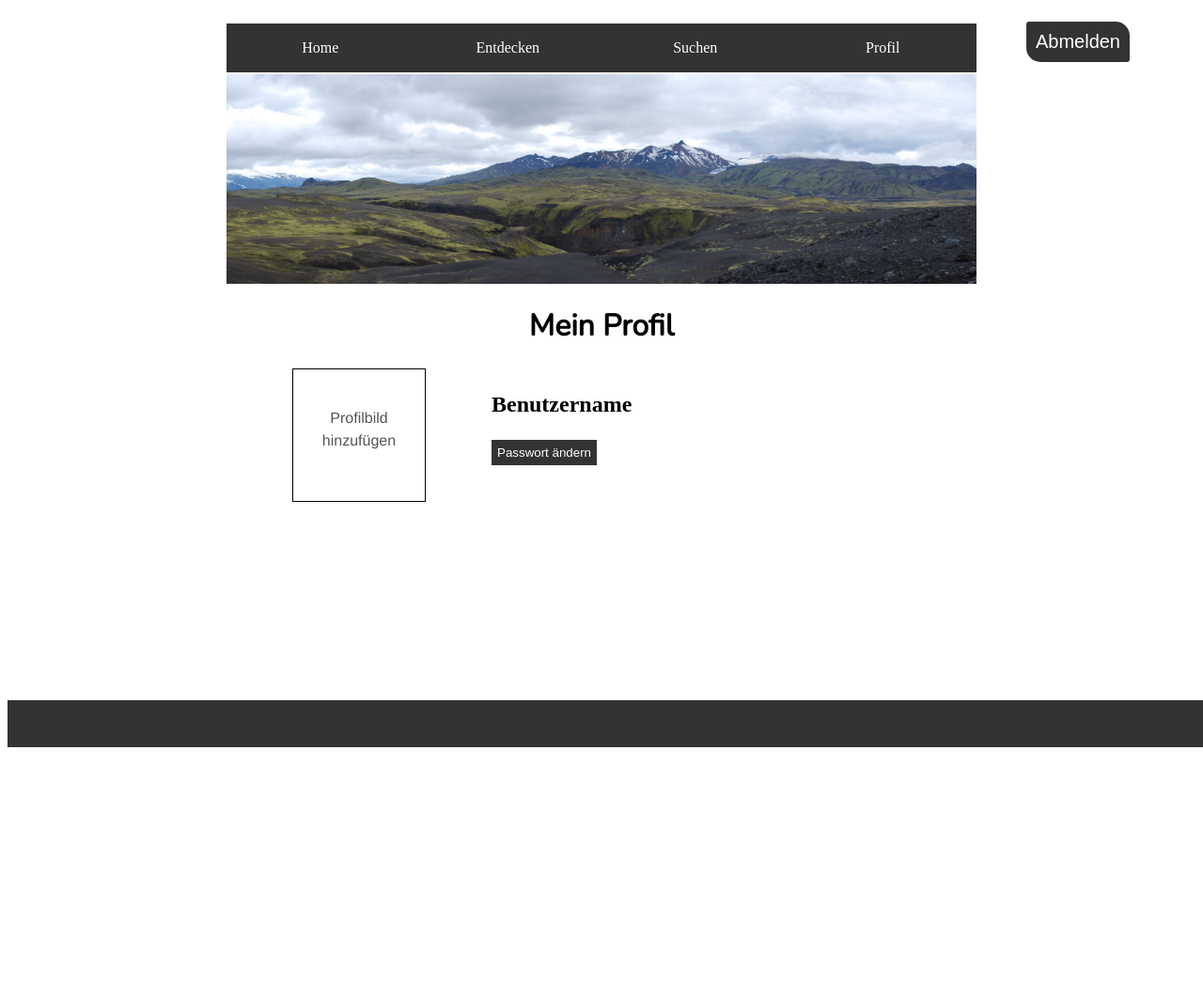
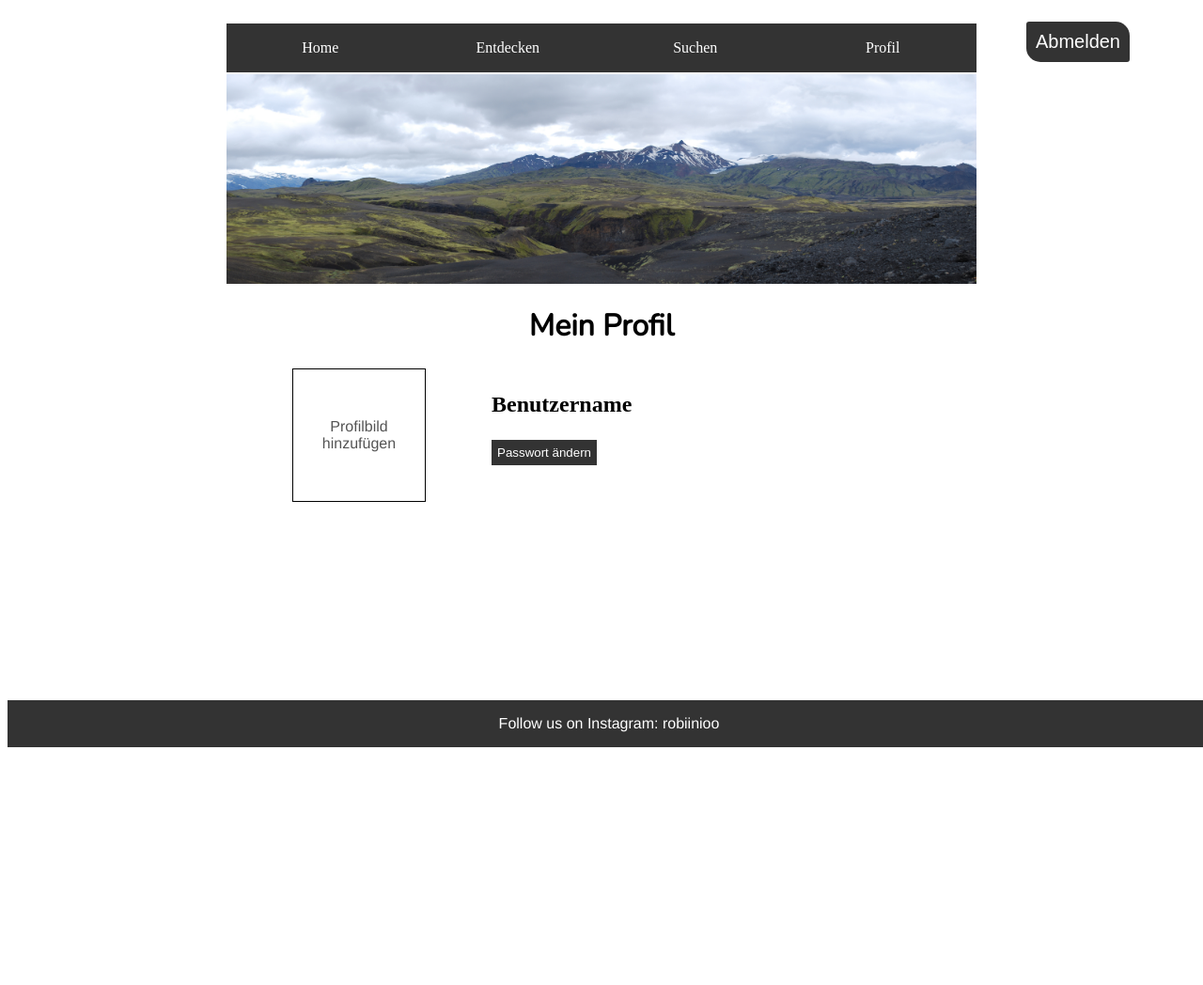
Before and after one commit to LalaKala83/307, a PHP site: page /user/save in a window 1280 px wide. Shown: the whole page at 94% size. Run offline with PHP 8.4, Linux system fonts and the light colour scheme; the visitor is signed in with stand-in values (Sample User, id 1); data that the repository does not hold is empty.

Commit message:
border - html/css /profilpicture - html/css

```diff
--- a/public/css/style.css
+++ b/public/css/style.css
@@ -58,6 +58,11 @@ html {
     float:left;
     bottom: 0;
     position: fixed;
+}
+
+#footer > p {
+    color: white;
+    text-align: center;
 }
 
 #menue {
@@ -208,6 +213,15 @@ a {
     float: left;
 }
 
+#containerProfilepicture:hover {
+    background: #333;
+
+}
+
+#containerProfilepicture:hover  p.textProfilepicture {
+    color: white;
+}
+
 .textProfilepicture {
     text-align: center;
     margin-top: 40px;
--- a/view/footer.php
+++ b/view/footer.php
@@ -1,7 +1,7 @@
         </div>
         </div>
         <div id="footer">
-
+            <p>Follow us on Instagram: robiinioo</p>
         </div>
     </body>
 </html>
--- a/view/profile.php
+++ b/view/profile.php
@@ -4,7 +4,9 @@
 <div id="body">
     <h1><?= $title ?></h1>
     <div id="containerProfilepicture">
-        <p class="textProfilepicture" id="p">Profilbild hinzufügen</p>
+        <button class="buttonsExperience">
+            <p class="textProfilepicture" id="p">Profilbild hinzufügen</p>
+        </button>
     </div>
     <div id="usernameAndPassword">
         <h2>Benutzername</h2>
```
